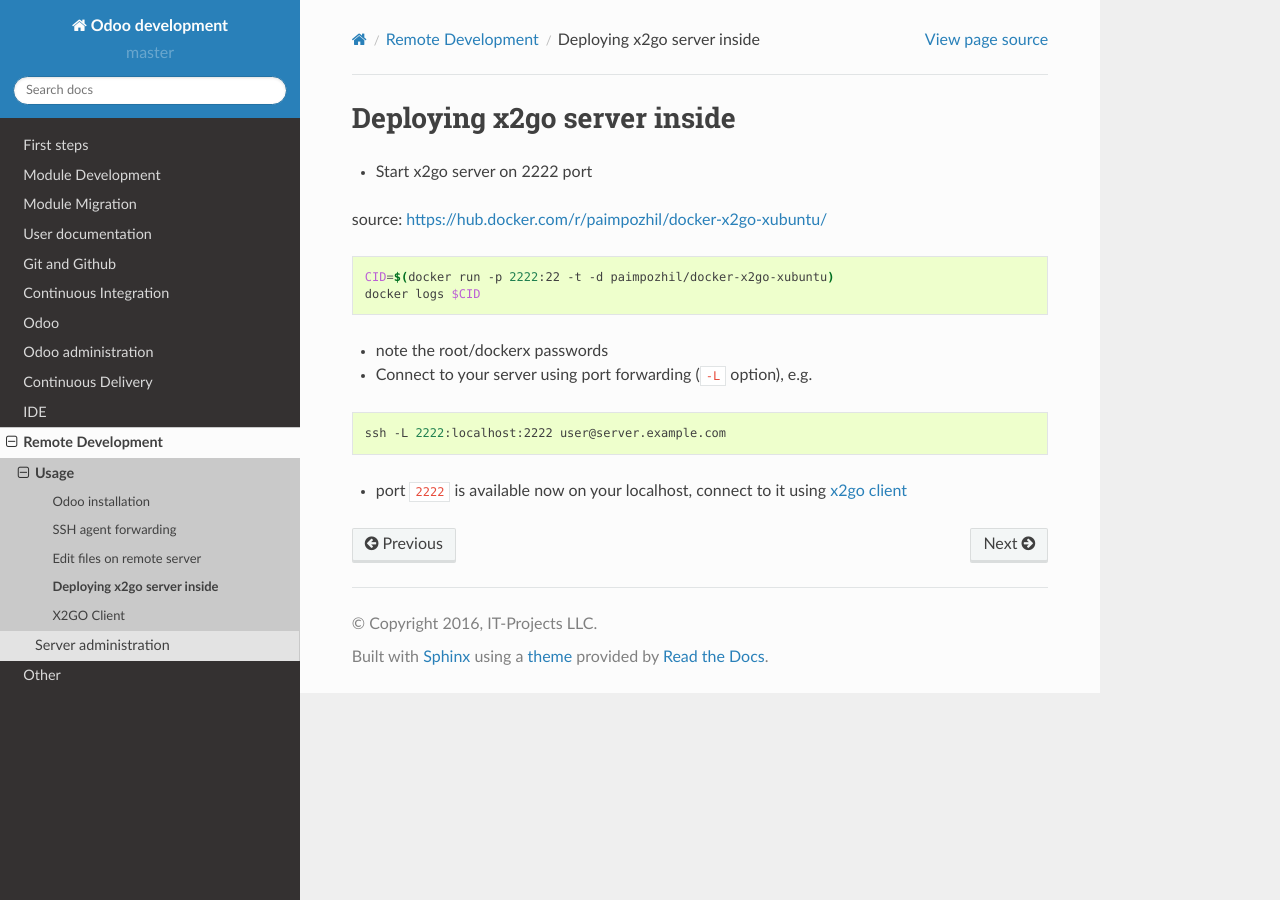
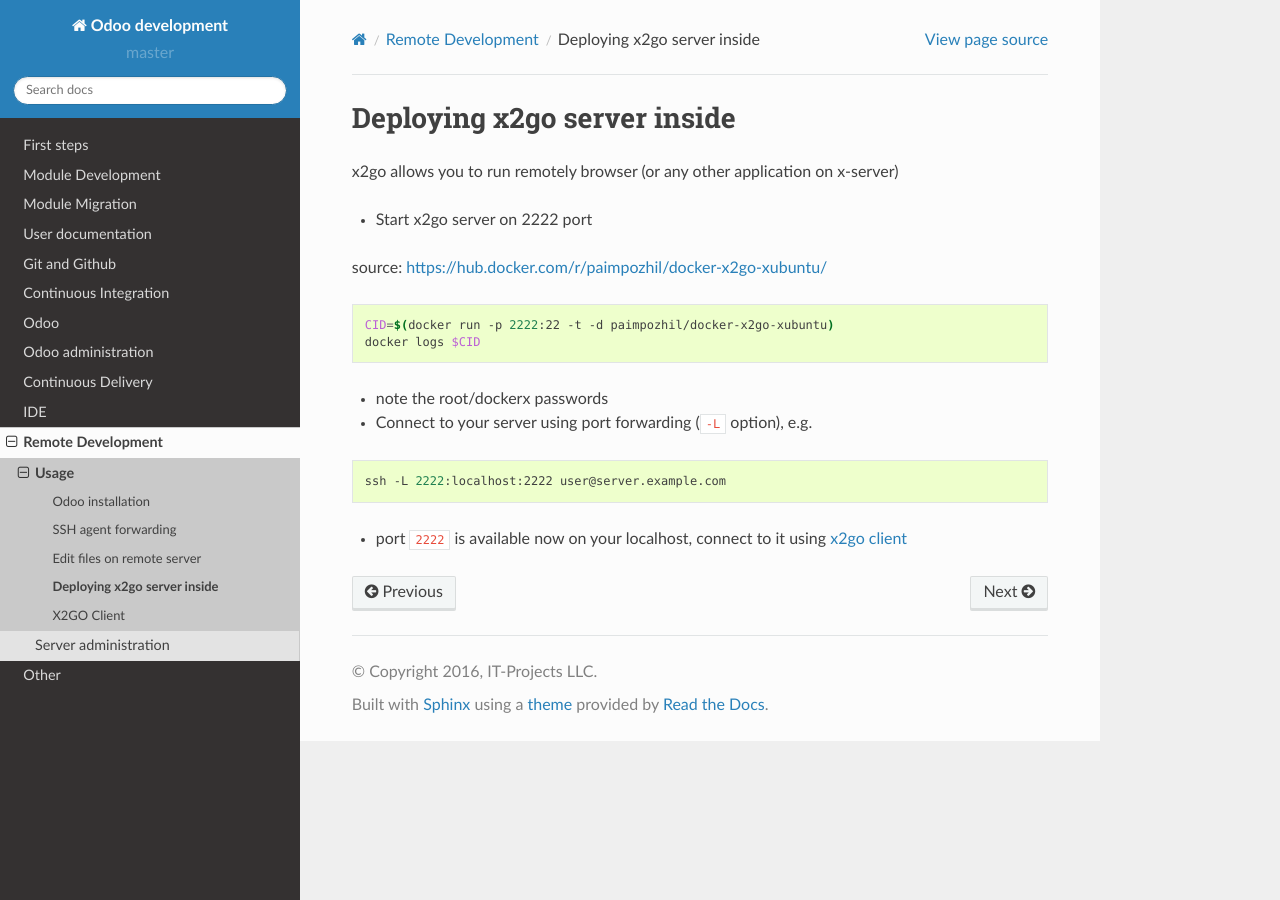
Before and after one commit to itpp-labs/odoo-development, a Sphinx documentation site: the page built from docs/remote-dev/x2go.rst, in a window 1280 px wide. Built offline with Sphinx 7.4.7 and the Read the Docs theme 2.0.0, drawn with Linux system fonts in a browser that asks for light colours; pages that are not in the unit, such as notebooks, are missing from menus.

Commit message:
x2go: why do we need to use it

```diff
--- a/docs/remote-dev/x2go.rst
+++ b/docs/remote-dev/x2go.rst
@@ -1,6 +1,8 @@
 ==============================
  Deploying x2go server inside
 ==============================
+
+x2go allows you to run remotely browser (or any other application on x-server)
 
 * Start x2go server on 2222 port
 
```
